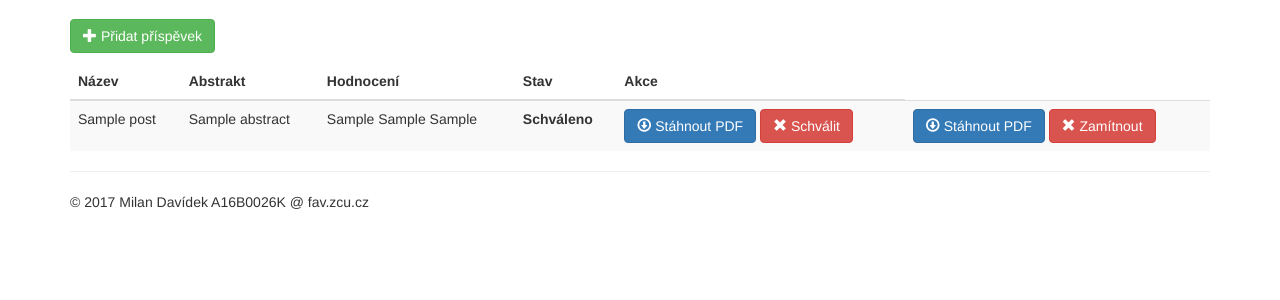
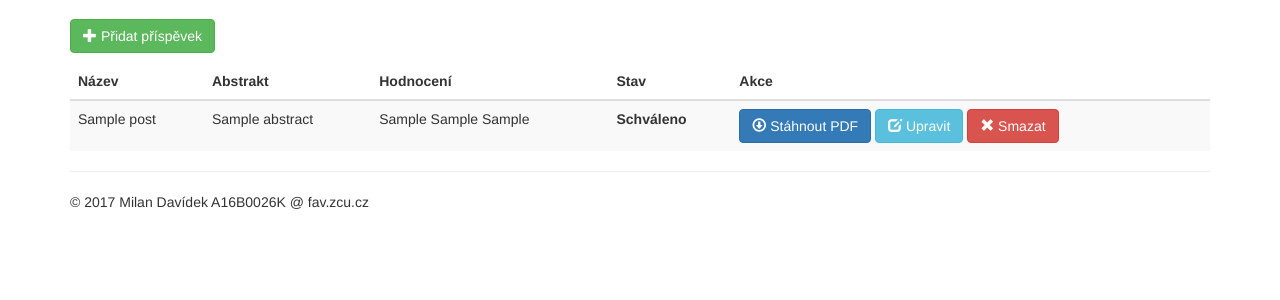
Before and after one commit to midlan/KiwWeb, a PHP site: template templates/posts_authoring.twig in a window 1280 px wide. Shown: the part 51-351 px from the top of the page. Run offline with PHP 8.4, Linux system fonts and the light colour scheme; the template is opened without the code that fills it: most values are stand-ins (such as "Sample title", 1, 10 or a date in 2020); some libraries are stand-ins or nearby versions.

Commit message:
Revert accident overwrite

```diff
--- a/templates/posts_authoring.twig
+++ b/templates/posts_authoring.twig
@@ -26,16 +26,10 @@
                     <th>{% if post.getApproved() is null %}Nerozhodnuto{% elseif post.getApproved() %}Schváleno{% else %}Zamítnuto{% endif %}</th>
                     <td>
                         <a href="{{ router.buildPath('postsAuthoring', 'download', {"post_id": post.getPostId()}) }}" class="btn btn-primary"><span class="glyphicon glyphicon-download"></span> Stáhnout PDF</a>
-                        <form style="display: inline-block;" method="post" action="{{ router.buildPath('postsDeciding', 'decide') }}">
-                            <input type="hidden" name="decision" value="no" >
-                            <button class="btn btn-danger"><span class="glyphicon glyphicon-remove"></span> Schválit</button>
-                        </form>
-                    </td>
-                    <td>
-                        <a href="{{ router.buildPath('postsAuthoring', 'download', {"post_id": post.getPostId()}) }}" class="btn btn-primary"><span class="glyphicon glyphicon-download"></span> Stáhnout PDF</a>
-                        <form style="display: inline-block;" method="post" action="{{ router.buildPath('postsDeciding', 'decide') }}">
-                            <input type="hidden" name="decision" value="no" >
-                            <button class="btn btn-danger"><span class="glyphicon glyphicon-remove"></span> Zamítnout</button>
+                        <a href="{{ router.buildPath('postsAuthoring', 'edit', {"post_id": post.getPostId()}) }}" class="btn btn-info"><span class="glyphicon glyphicon-edit"></span> Upravit</a>
+                        <form style="display: inline-block;" method="post" action="{{ router.buildPath('postsAuthoring', 'delete') }}">
+                            <input type="hidden" name="post_id" value="{{ post.getPostId() }}" >
+                            <button class="btn btn-danger"><span class="glyphicon glyphicon-remove"></span> Smazat</button>
                         </form>
                     </td>
                 </tr>
```
